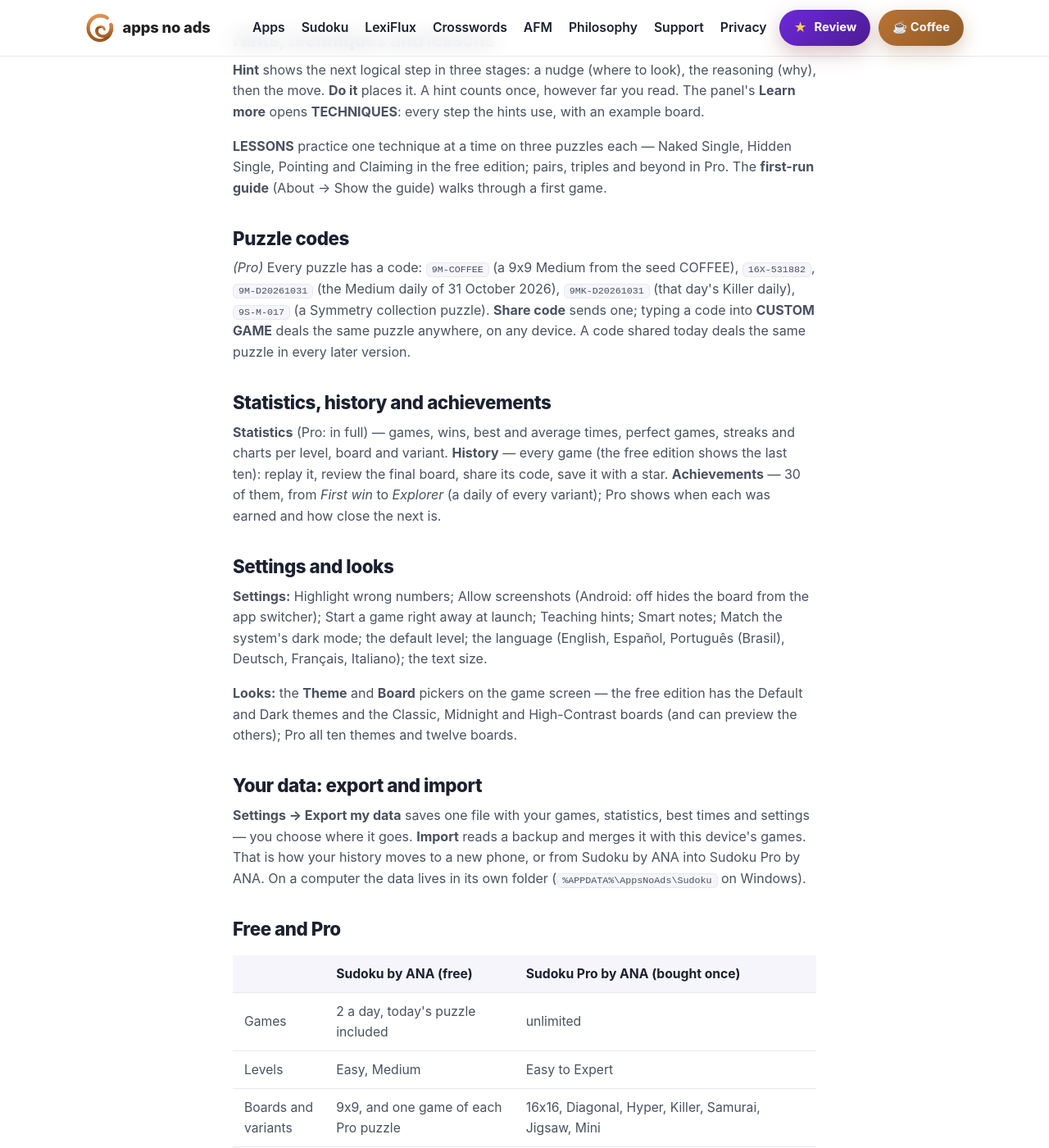
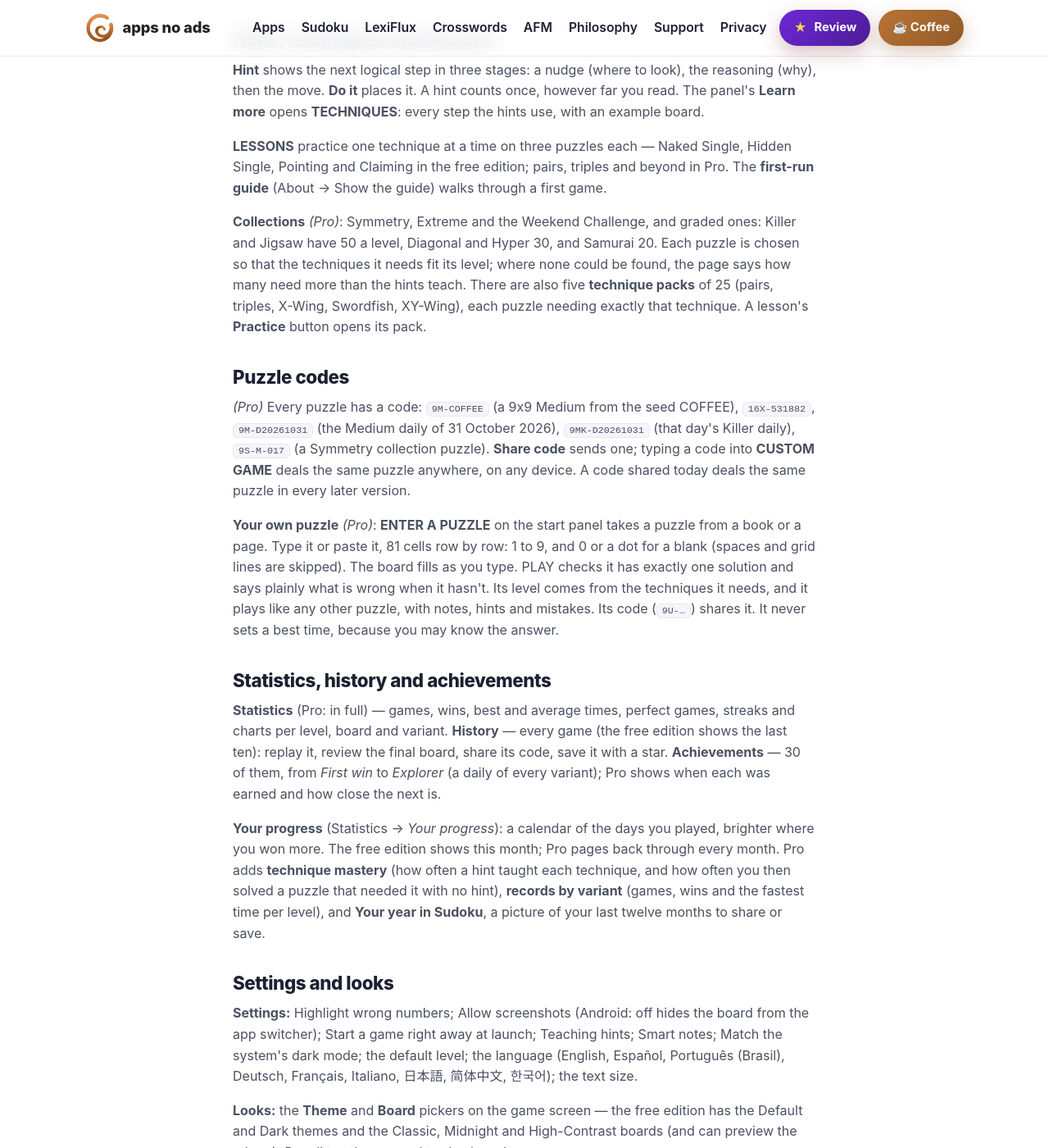
Before and after one commit to mstevensjr/appsnoads, a Jekyll site: the page sudoku-guide.html, which Jekyll copies as it is, in a window 1280 px wide and 1400 px high, scrolled down 2012 px. Shown: the whole window at 82% size. Built offline with Jekyll 4.4.1, drawn with Linux system fonts in a browser that asks for light colours; some of the changed text lies outside the part shown.

Commit message:
Sudoku guide page: brought up to the app's user guide - collections graded and technique packs (Sudoku round 46), your own puzzle (42), your progress (48), your own board looks (47), Bring my games along and the clipboard import (41), nine languages (49)

```diff
--- a/sudoku-guide.html
+++ b/sudoku-guide.html
@@ -84,15 +84,20 @@
     <h2 id="hints-techniques-and-lessons">Hints, techniques and lessons</h2>
     <p><strong>Hint</strong> shows the next logical step in three stages: a nudge (where to look), the reasoning (why), then the move. <strong>Do it</strong> places it. A hint counts once, however far you read. The panel's <strong>Learn more</strong> opens <strong>TECHNIQUES</strong>: every step the hints use, with an example board.</p>
     <p><strong>LESSONS</strong> practice one technique at a time on three puzzles each — Naked Single, Hidden Single, Pointing and Claiming in the free edition; pairs, triples and beyond in Pro. The <strong>first-run guide</strong> (About → Show the guide) walks through a first game.</p>
+    <p><strong>Collections</strong> <em>(Pro)</em>: Symmetry, Extreme and the Weekend Challenge, and graded ones: Killer and Jigsaw have 50 a level, Diagonal and Hyper 30, and Samurai 20. Each puzzle is chosen so that the techniques it needs fit its level; where none could be found, the page says how many need more than the hints teach. There are also five <strong>technique packs</strong> of 25 (pairs, triples, X-Wing, Swordfish, XY-Wing), each puzzle needing exactly that technique. A lesson's <strong>Practice</strong> button opens its pack.</p>
     <h2 id="puzzle-codes">Puzzle codes</h2>
     <p><em>(Pro)</em> Every puzzle has a code: <code>9M-COFFEE</code> (a 9x9 Medium from the seed COFFEE), <code>16X-531882</code>, <code>9M-D20261031</code> (the Medium daily of 31 October 2026), <code>9MK-D20261031</code> (that day's Killer daily), <code>9S-M-017</code> (a Symmetry collection puzzle). <strong>Share code</strong> sends one; typing a code into <strong>CUSTOM GAME</strong> deals the same puzzle anywhere, on any device. A code shared today deals the same puzzle in every later version.</p>
+    <p><strong>Your own puzzle</strong> <em>(Pro)</em>: <strong>ENTER A PUZZLE</strong> on the start panel takes a puzzle from a book or a page. Type it or paste it, 81 cells row by row: 1 to 9, and 0 or a dot for a blank (spaces and grid lines are skipped). The board fills as you type. PLAY checks it has exactly one solution and says plainly what is wrong when it hasn't. Its level comes from the techniques it needs, and it plays like any other puzzle, with notes, hints and mistakes. Its code (<code>9U-…</code>) shares it. It never sets a best time, because you may know the answer.</p>
     <h2 id="statistics-history-and-achievements">Statistics, history and achievements</h2>
     <p><strong>Statistics</strong> (Pro: in full) — games, wins, best and average times, perfect games, streaks and charts per level, board and variant. <strong>History</strong> — every game (the free edition shows the last ten): replay it, review the final board, share its code, save it with a star. <strong>Achievements</strong> — 30 of them, from <em>First win</em> to <em>Explorer</em> (a daily of every variant); Pro shows when each was earned and how close the next is.</p>
+    <p><strong>Your progress</strong> (Statistics → <em>Your progress</em>): a calendar of the days you played, brighter where you won more. The free edition shows this month; Pro pages back through every month. Pro adds <strong>technique mastery</strong> (how often a hint taught each technique, and how often you then solved a puzzle that needed it with no hint), <strong>records by variant</strong> (games, wins and the fastest time per level), and <strong>Your year in Sudoku</strong>, a picture of your last twelve months to share or save.</p>
     <h2 id="settings-and-looks">Settings and looks</h2>
-    <p><strong>Settings:</strong> Highlight wrong numbers; Allow screenshots (Android: off hides the board from the app switcher); Start a game right away at launch; Teaching hints; Smart notes; Match the system's dark mode; the default level; the language (English, Español, Português (Brasil), Deutsch, Français, Italiano); the text size.</p>
+    <p><strong>Settings:</strong> Highlight wrong numbers; Allow screenshots (Android: off hides the board from the app switcher); Start a game right away at launch; Teaching hints; Smart notes; Match the system's dark mode; the default level; the language (English, Español, Português (Brasil), Deutsch, Français, Italiano, 日本語, 简体中文, 한국어); the text size.</p>
     <p><strong>Looks:</strong> the <strong>Theme</strong> and <strong>Board</strong> pickers on the game screen — the free edition has the Default and Dark themes and the Classic, Midnight and High-Contrast boards (and can preview the others); Pro all ten themes and twelve boards.</p>
+    <p><strong>Your own board looks</strong> <em>(Pro)</em>: <strong>Settings → Design a board look</strong>. Start from any look, tap a color to change it, and watch the board change. While a color is too faint against the one it sits on, the page names the pair and Save waits. Name it and save up to five; they appear in the Board picker and travel in your backup.</p>
     <h2 id="your-data-export-and-import">Your data: export and import</h2>
-    <p><strong>Settings → Export my data</strong> saves one file with your games, statistics, best times and settings — you choose where it goes. <strong>Import</strong> reads a backup and merges it with this device's games. That is how your history moves to a new phone, or from Sudoku by ANA into Sudoku Pro by ANA. On a computer the data lives in its own folder (<code>%APPDATA%\AppsNoAds\Sudoku</code> on Windows).</p>
+    <p><strong>Settings → Export my data</strong> saves one file with your games, statistics, best times and settings — you choose where it goes. <strong>Import</strong> reads a backup and merges it with this device's games (a backup copied to the clipboard is found there first). That is how your history moves to a new phone, or from Sudoku by ANA into Sudoku Pro by ANA. On a computer the data lives in its own folder (<code>%APPDATA%\AppsNoAds\Sudoku</code> on Windows).</p>
+    <p><strong>Coming from Simply Sudoku?</strong> Its last update has a <strong>Bring my games along</strong> button: tap it there, then <strong>Settings → Import</strong> here. Your best times, statistics and unfinished game come along. Simply Sudoku never kept a list of past games, so there is none to bring.</p>
     <h2 id="free-and-pro">Free and Pro</h2>
     <table><thead><tr><th></th><th>Sudoku by ANA (free)</th><th>Sudoku Pro by ANA (bought once)</th></tr></thead><tbody><tr><td>Games</td><td>2 a day, today's puzzle included</td><td>unlimited</td></tr><tr><td>Levels</td><td>Easy, Medium</td><td>Easy to Expert</td></tr><tr><td>Boards and variants</td><td>9x9, and one game of each Pro puzzle</td><td>16x16, Diagonal, Hyper, Killer, Samurai, Jigsaw, Mini</td></tr><tr><td>Dailies</td><td>the classic daily</td><td>a daily for every board and variant, and the archive</td></tr><tr><td>Also</td><td>hints, the first four lessons, the last ten games, achievements</td><td>every lesson, codes and custom games, collections, full statistics and history, certificates, every theme and board look, landscape</td></tr></tbody></table>
     <p>No ads in either. No subscription, no in-app purchases.</p>
```
